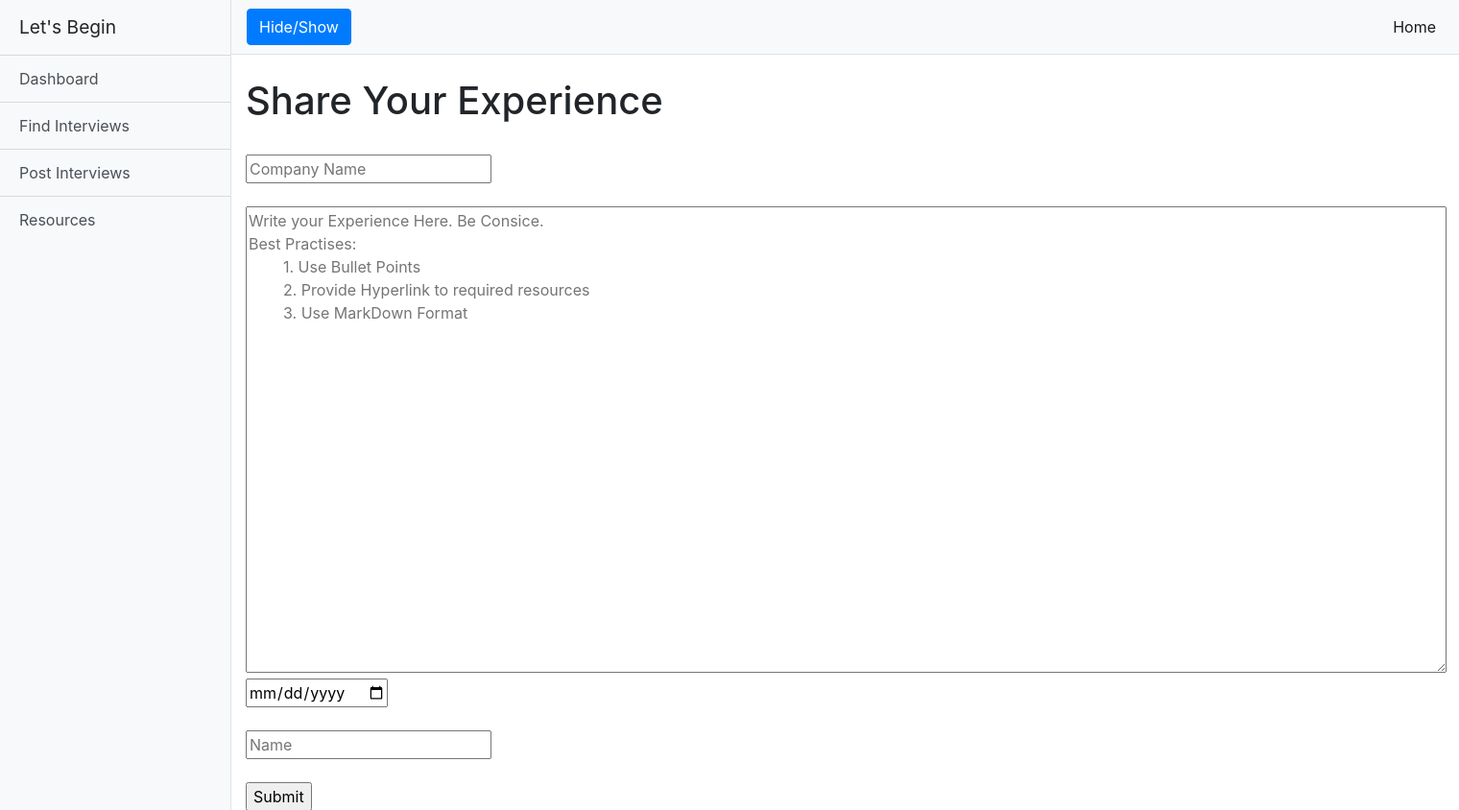
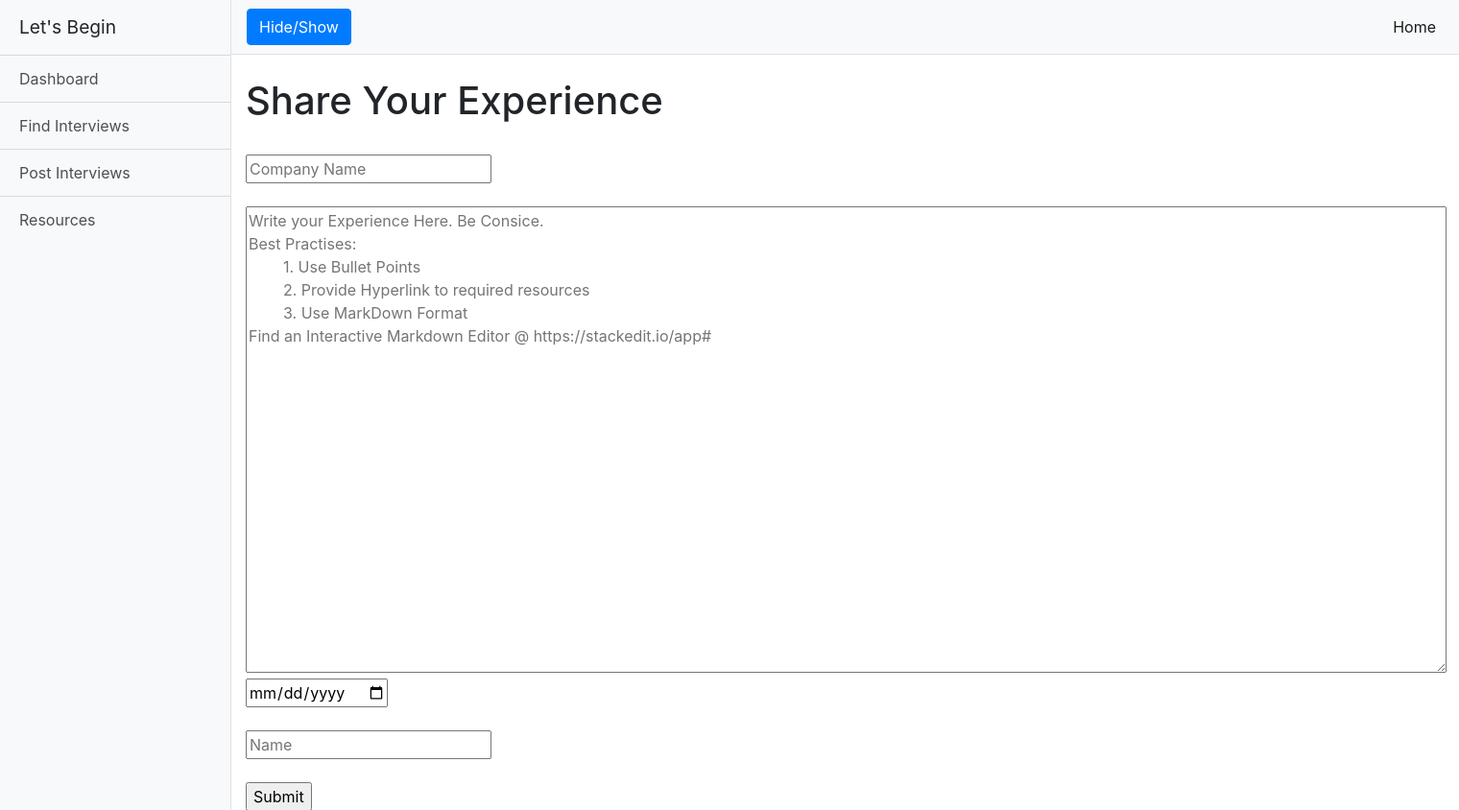
Before and after one commit to atifadib/Interview_Exp_Sharing_Application, a Flask app: page /post in a window 1520 px wide. Shown: the top 844 px of the page at 96% size. Run offline with Flask 2, Linux system fonts and the light colour scheme; some libraries are stand-ins or nearby versions.

Commit message:
UI Changes

```diff
--- a/templates/post.html
+++ b/templates/post.html
@@ -114,7 +114,7 @@
     });
   </script>
   <script>
-      $('#experience_text').attr('placeholder',"Write your Experience Here. Be Consice.\nBest Practises:\n\t1. Use Bullet Points\n\t2. Provide Hyperlink to required resources\n\t3. Use MarkDown Format");
+      $('#experience_text').attr('placeholder',"Write your Experience Here. Be Consice.\nBest Practises:\n\t1. Use Bullet Points\n\t2. Provide Hyperlink to required resources\n\t3. Use MarkDown Format\nFind an Interactive Markdown Editor @ https://stackedit.io/app#");
   </script>
 
   <script>
```
